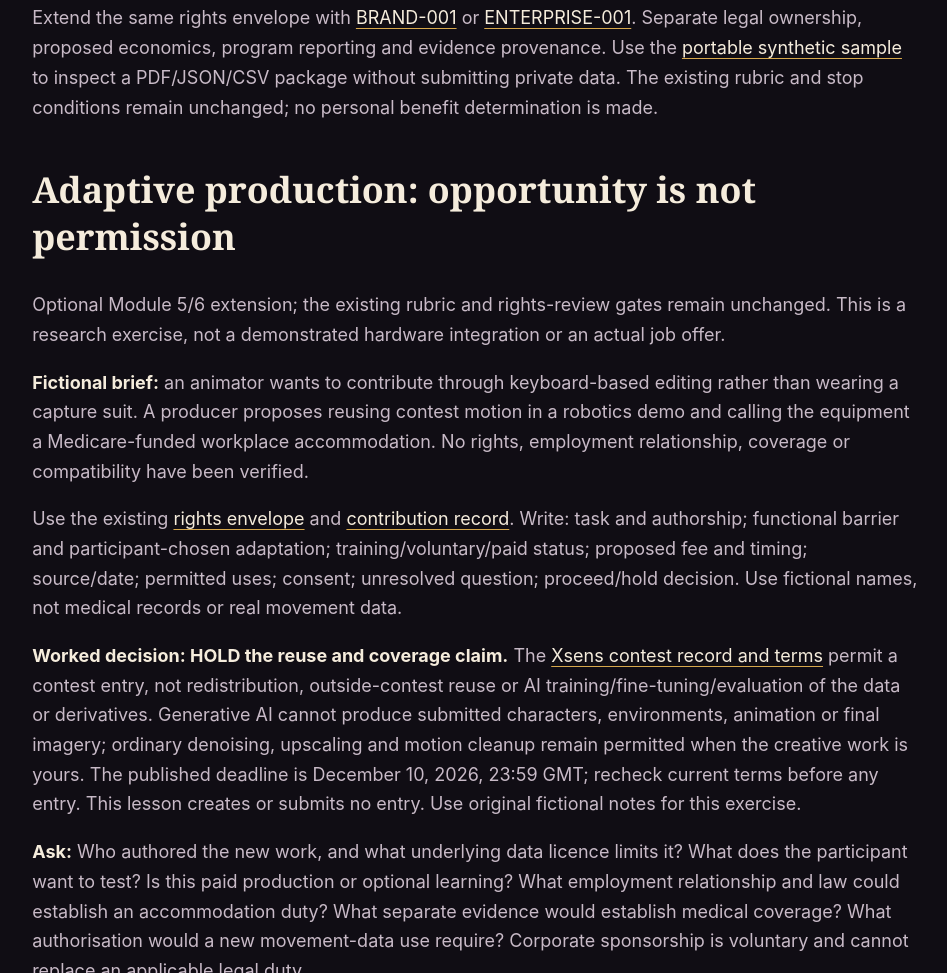
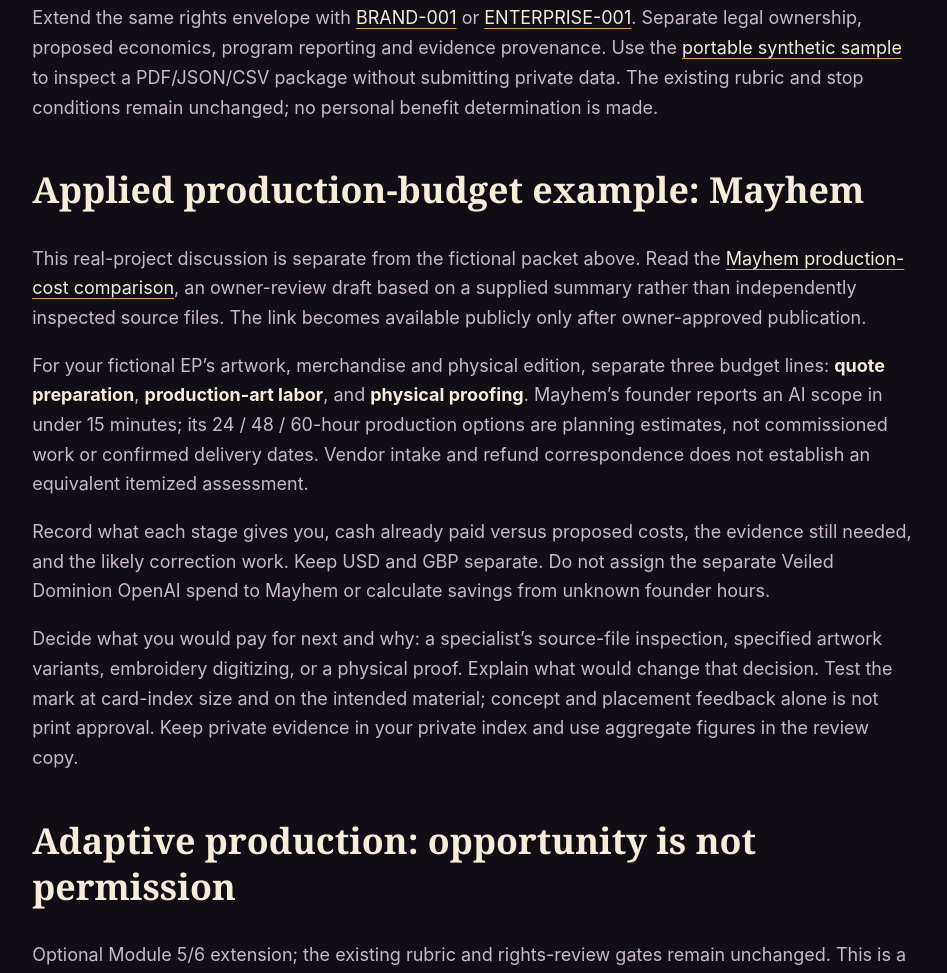
Before and after one commit to ibloud/50-ways-to-leave-another, a plain HTML site: page exercises/fictional-capstone.html in a window 1280 px wide. Shown: the part 6649-7622 px from the top of the page, without its empty margins (165-1112 px from the left). Drawn offline with Linux system fonts and the light colour scheme.

Commit message:
Sync generated capstone HTML with reconciled Markdown content

```diff
--- a/exercises/fictional-capstone.html
+++ b/exercises/fictional-capstone.html
@@ -160,6 +160,11 @@
 <p>Extend the Module 5/6 rights work with <a href="../research/ai-music-001.html">Who Owns the Continuation?</a>, a proposed AI-music use with real platform-source checks and unresolved rights. This separate case is not part of the synthetic candidate packet above. Complete its eight evidence records in the existing rights envelope and delivery package. Use its worked HOLD example and the unchanged 24-point rubric; no audio, upload or artist approval is required or asserted.</p>
 <h2 id="optional-stewardship-and-enterprise-records">Optional stewardship and enterprise records</h2>
 <p>Extend the same rights envelope with <a href="../research/brand-stewardship.html">BRAND-001</a> or <a href="../research/enterprise-001.html">ENTERPRISE-001</a>. Separate legal ownership, proposed economics, program reporting and evidence provenance. Use the <a href="https://loptr-lab.github.io/training/legal-rights/">portable synthetic sample</a> to inspect a PDF/JSON/CSV package without submitting private data. The existing rubric and stop conditions remain unchanged; no personal benefit determination is made.</p>
+<h2 id="applied-production-budget-example-mayhem">Applied production-budget example: Mayhem</h2>
+<p>This real-project discussion is separate from the fictional packet above. Read the <a href="https://ibloud.github.io/provenance/#music-production-cost">Mayhem production-cost comparison</a>, an owner-review draft based on a supplied summary rather than independently inspected source files. The link becomes available publicly only after owner-approved publication.</p>
+<p>For your fictional EP’s artwork, merchandise and physical edition, separate three budget lines: <strong>quote preparation</strong>, <strong>production-art labor</strong>, and <strong>physical proofing</strong>. Mayhem’s founder reports an AI scope in under 15 minutes; its 24 / 48 / 60-hour production options are planning estimates, not commissioned work or confirmed delivery dates. Vendor intake and refund correspondence does not establish an equivalent itemized assessment.</p>
+<p>Record what each stage gives you, cash already paid versus proposed costs, the evidence still needed, and the likely correction work. Keep USD and GBP separate. Do not assign the separate Veiled Dominion OpenAI spend to Mayhem or calculate savings from unknown founder hours.</p>
+<p>Decide what you would pay for next and why: a specialist’s source-file inspection, specified artwork variants, embroidery digitizing, or a physical proof. Explain what would change that decision. Test the mark at card-index size and on the intended material; concept and placement feedback alone is not print approval. Keep private evidence in your private index and use aggregate figures in the review copy.</p>
 <h2 id="adaptive-production-opportunity-is-not-permission">Adaptive production: opportunity is not permission</h2>
 <p>Optional Module 5/6 extension; the existing rubric and rights-review gates remain unchanged. This is a research exercise, not a demonstrated hardware integration or an actual job offer.</p>
 <p><strong>Fictional brief:</strong> an animator wants to contribute through keyboard-based editing rather than wearing a capture suit. A producer proposes reusing contest motion in a robotics demo and calling the equipment a Medicare-funded workplace accommodation. No rights, employment relationship, coverage or compatibility have been verified.</p>
```
